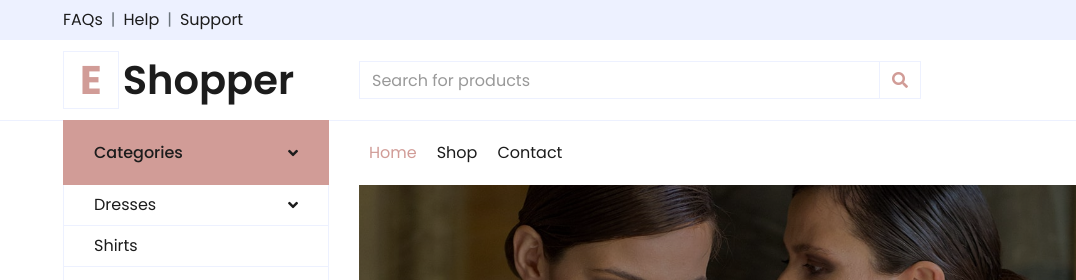
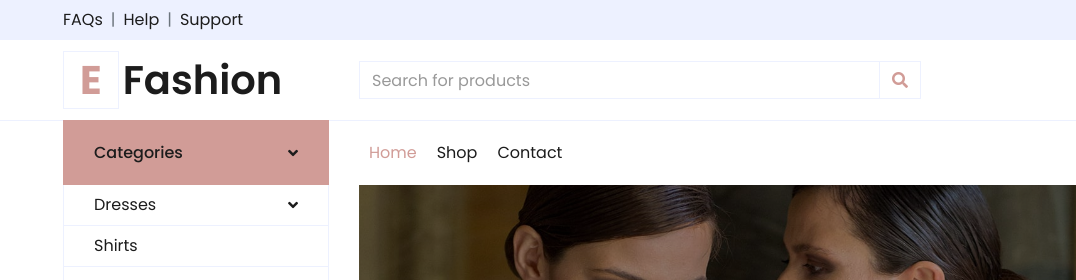
Before and after one commit to UniqueNig/eshoppers, a plain HTML site: page index.html in a window 1280 px wide. Shown: the top 280 px of the page, 0-1076 px from the left. Drawn offline with nearby package versions, Linux system fonts and the light colour scheme.

Commit message:
modified:   index.html

```diff
--- a/index.html
+++ b/index.html
@@ -3,7 +3,7 @@
 
 <head>
     <meta charset="utf-8">
-    <title>EShopper - Bootstrap Shop Template</title>
+    <title>EFashion</title>
     <meta content="width=device-width, initial-scale=1.0" name="viewport">
     <meta content="Free HTML Templates" name="keywords">
     <meta content="Free HTML Templates" name="description">
@@ -61,7 +61,7 @@
         <div class="row align-items-center py-3 px-xl-5">
             <div class="col-lg-3 d-none d-lg-block">
                 <a href="" class="text-decoration-none">
-                    <h1 class="m-0 display-5 font-weight-semi-bold"><span class="text-primary font-weight-bold border px-3 mr-1">E</span>Shopper</h1>
+                    <h1 class="m-0 display-5 font-weight-semi-bold"><span class="text-primary font-weight-bold border px-3 mr-1">E</span>Fashion</h1>
                 </a>
             </div>
             <div class="col-lg-6 col-6 text-left">
@@ -124,7 +124,7 @@
             <div class="col-lg-9">
                 <nav class="navbar navbar-expand-lg bg-light navbar-light py-3 py-lg-0 px-0">
                     <a href="" class="text-decoration-none d-block d-lg-none">
-                        <h1 class="m-0 display-5 font-weight-semi-bold"><span class="text-primary font-weight-bold border px-3 mr-1">E</span>Shopper</h1>
+                        <h1 class="m-0 display-5 font-weight-semi-bold"><span class="text-primary font-weight-bold border px-3 mr-1">E</span>Fashion</h1>
                     </a>
                     <button type="button" class="navbar-toggler" data-toggle="collapse" data-target="#navbarCollapse">
                         <span class="navbar-toggler-icon"></span>
@@ -648,7 +648,7 @@
         <div class="row px-xl-5 pt-5">
             <div class="col-lg-4 col-md-12 mb-5 pr-3 pr-xl-5">
                 <a href="" class="text-decoration-none">
-                    <h1 class="mb-4 display-5 font-weight-semi-bold"><span class="text-primary font-weight-bold border border-white px-3 mr-1">E</span>Shopper</h1>
+                    <h1 class="mb-4 display-5 font-weight-semi-bold"><span class="text-primary font-weight-bold border border-white px-3 mr-1">E</span>Fashion</h1>
                 </a>
                 <p>Dolore erat dolor sit lorem vero amet. Sed sit lorem magna, ipsum no sit erat lorem et magna ipsum dolore amet erat.</p>
                 <p class="mb-2"><i class="fa fa-map-marker-alt text-primary mr-3"></i>123 Street, New York, USA</p>
```
